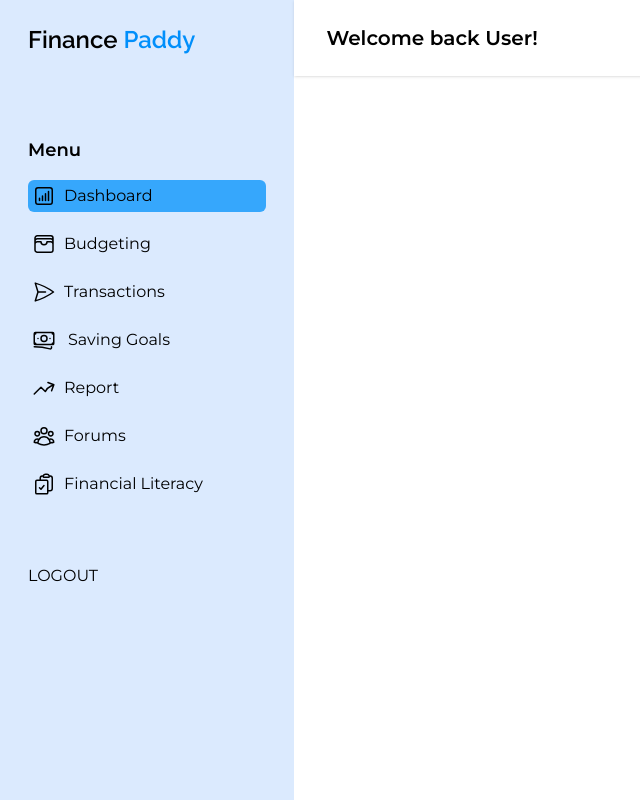
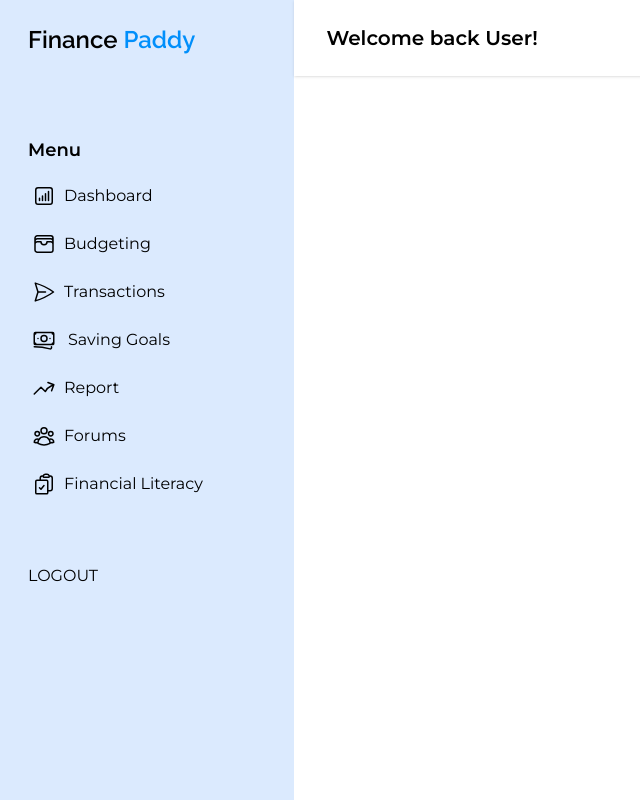
Before and after one commit to mabas-maryam/finance-paddy, a React (Vite) app: page /dashboardLayout in a window 1280 px wide. Shown: the whole page, without its empty margins (0-640 px from the left). Built offline with nearby package versions, Linux system fonts and the light colour scheme.

Commit message:
linked sign up and sign in

```diff
--- a/src/components/dashboard/SideBar.jsx
+++ b/src/components/dashboard/SideBar.jsx
@@ -17,7 +17,7 @@ const SideBar = () => {
             <p className="font-semibold text-lg">Menu</p>
 
             <ul className=" mt-4 flex flex-col space-y-4 cursor-pointer">
-              <li className="flex items-center gap-2 bg-sideBarHover rounded-md p-1 ">
+              <li className="flex items-center gap-2 hover:bg-sideBarHover rounded-md p-1 ">
                 <svg
                   xmlns="http://www.w3.org/2000/svg"
                   fill="none"
--- a/src/components/sign/Signin.jsx
+++ b/src/components/sign/Signin.jsx
@@ -135,9 +135,11 @@ const SignUp = () => {
               </form>
               <p className="mt-4 text-center">
                 Don't have an account?{" "}
-                <a className="text-primary hover:underline">
+                <Link to={'/signup'}>
+                <a className="text-primary hover:underline cursor-pointer">
                   Sign Up
                 </a>
+                </Link>
               </p>
             </div>
           </div>
--- a/src/pages/SignIn.jsx
+++ b/src/pages/SignIn.jsx
@@ -139,9 +139,11 @@ const SignUp = () => {
               </form>
               <p className="mt-4 text-center">
                 Don't have an account?{" "}
+                <Link to={'/signup'}>
                 <a className="text-primary hover:underline">
                   Sign Up
                 </a>
+                </Link>
               </p>
             </div>
           </div>
--- a/src/pages/SignUp.jsx
+++ b/src/pages/SignUp.jsx
@@ -215,9 +215,11 @@ const SignUp = () => {
               </form>
               <p className="mt-4 text-center">
                 Already have an account?{" "}
+                <Link to={'/signin'}>
                 <a href="/login" className="text-primary hover:underline">
                   Sign In
                 </a>
+                </Link>
               </p>
             </div>
           </div>
```
